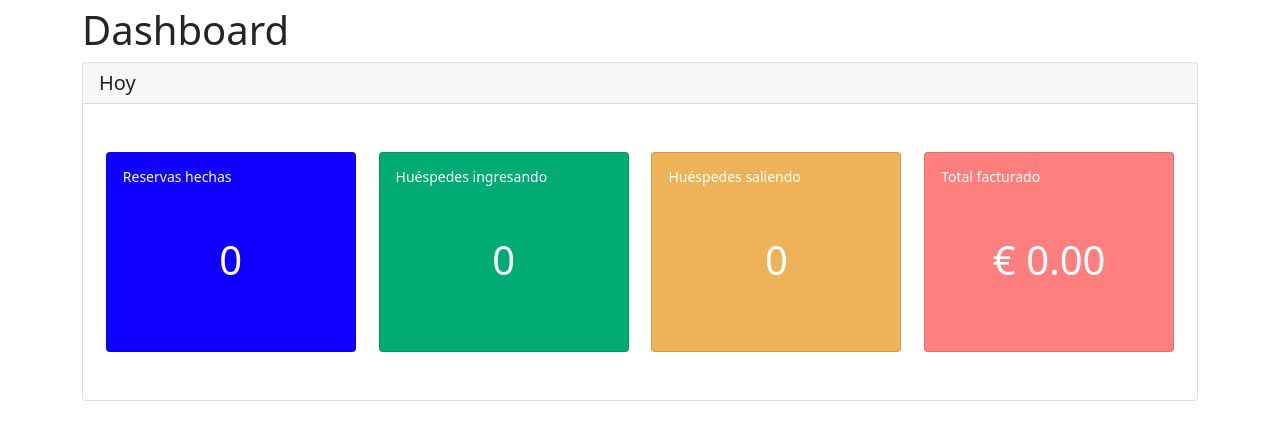
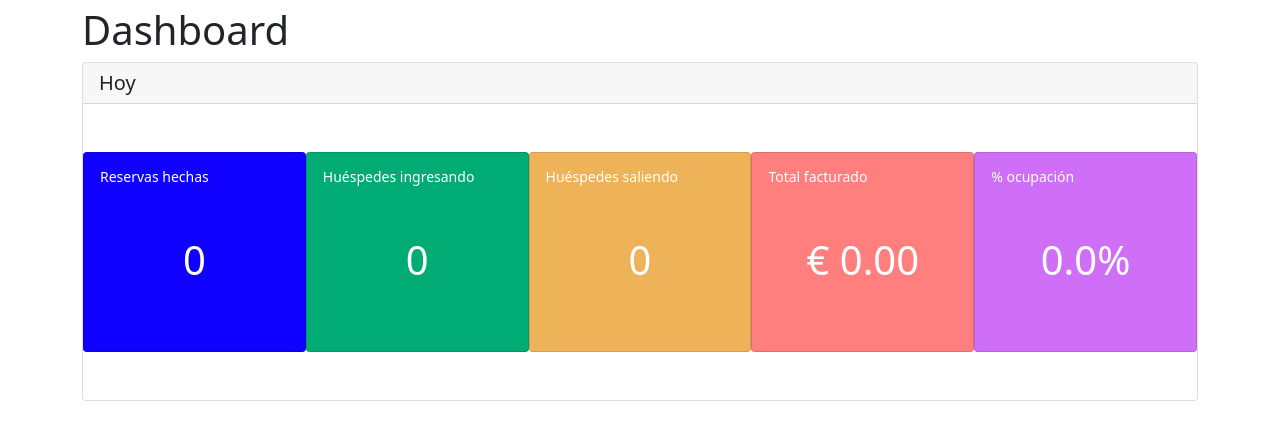
Before and after one commit to oscarchapp/testbookingengine, a Django app: page /dashboard/ in a window 1280 px wide. Shown: the part 58-498 px from the top of the page. Run offline with Django 4.2, Linux system fonts and the light colour scheme; data comes from the database, SQL or seed files in the repository.

Commit message:
add occupancy rate to dashboard view

```diff
--- a/pms/templates/dashboard.html
+++ b/pms/templates/dashboard.html
@@ -22,6 +22,11 @@
             <h5 class="small">Total facturado</h5>
             <h1 class="dashboard-value">€ {% if dashboard.invoiced.total__sum == None %}0.00{% endif %} {{dashboard.invoiced.total__sum|floatformat:2}}</h1>
         </div>
+
+        <div class="card text-white p-3 card-customization" style="background-color: #cf6ff7;">
+            <h5 class="small">% ocupación</h5>
+            <h1 class="dashboard-value">{{dashboard.occupancy_rate}}%</h1>
+        </div>
     </div>
 </div>
 {% endblock content%}
--- a/pms/views.py
+++ b/pms/views.py
@@ -209,13 +209,22 @@ class DashboardView(View):
                     .aggregate(Sum('total'))
                     )
 
+        # get total of rooms
+        total_rooms = Room.objects.all().count()
+
+        # get occupancy rooms
+        occupancy = Booking.objects.filter(created__range=today_range).exclude(state="DEL").count()
+
+        # calc occupancy rate
+        occupancy_rate = (occupancy / total_rooms * 100) if total_rooms !=0 else 0
+
         # preparing context data
         dashboard = {
             'new_bookings': new_bookings,
             'incoming_guests': incoming,
             'outcoming_guests': outcoming,
-            'invoiced': invoiced
-
+            'invoiced': invoiced,
+            'occupancy_rate': occupancy_rate
         }
 
         context = {
```
